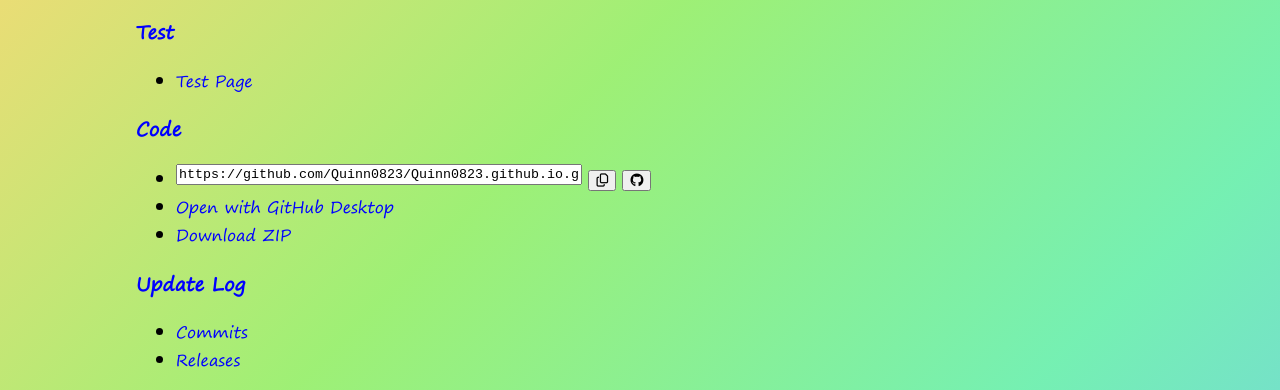
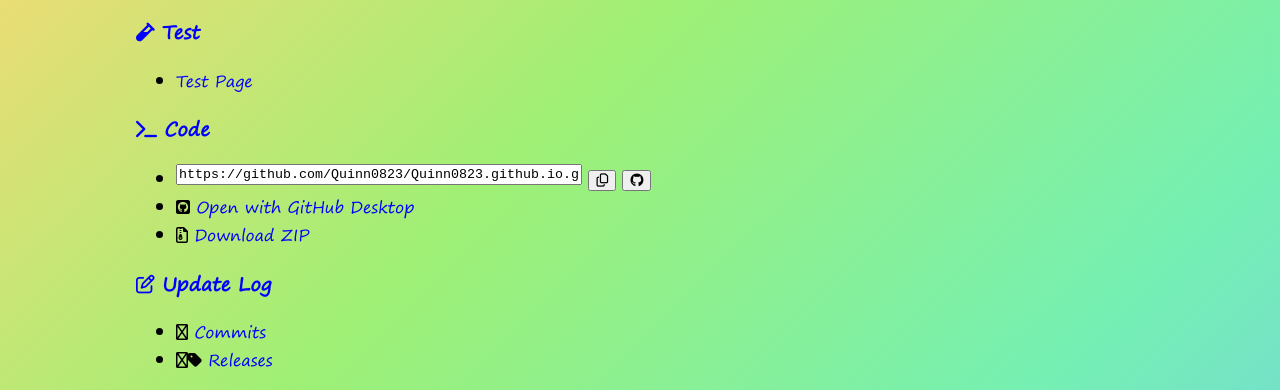
Before and after one commit to quinn0823/quinn0823.github.io, a plain HTML site: page about/index.html in a window 1280 px wide. Shown: the part 538-928 px from the top of the page. Drawn offline with Linux system fonts and the light colour scheme.

Commit message:
👨🏻 Add Logos 1
Former-commit-id: bad2f0fcc06bd9c59359b0667fa898b93a523cdd

```diff
--- a/about/index.html
+++ b/about/index.html
@@ -64,11 +64,11 @@
 				</tr>
 			</tbody>
 		</table>
-		<h3>Test</h3>
+		<h3><i class="fas fa-vial"></i> Test</h3>
 		<ul class="first">
 			<li><a href="/test">Test Page</a></li>
 		</ul>
-		<h3>Code</h3>
+		<h3><i class="fas fa-terminal"></i> Code</h3>
 		<ul class="first">
 			<li>
 				<textarea id="copy" style="margin: 0px; width: 400px; height: 15px; resize: none;" readOnly="true;">https://github.com/Quinn0823/Quinn0823.github.io.git</textarea>
@@ -95,13 +95,13 @@
 					<i class="fab fa-github"></i>
 				</button>
 			</li>
-			<li><a href="x-github-client://openRepo/https://github.com/Quinn0823/Quinn0823.github.io">Open with GitHub Desktop</a></li>
-			<li><a href="https://github.com/Quinn0823/Quinn0823.github.io/archive/main.zip">Download ZIP</a></li>
+			<li><i class="fab fa-github-square"></i> <a href="x-github-client://openRepo/https://github.com/Quinn0823/Quinn0823.github.io">Open with GitHub Desktop</a></li>
+			<li><i class="far fa-file-archive"></i> <a href="https://github.com/Quinn0823/Quinn0823.github.io/archive/main.zip">Download ZIP</a></li>
 		</ul>
-		<h3>Update Log</h3>
+		<h3><i class="far fa-edit"></i> Update Log</h3>
 		<ul class="first">
-			<li><a href="https://github.com/Quinn0823/Quinn0823.github.io/commits" target="_blank">Commits</a></li>
-			<li><a href="https://github.com/Quinn0823/Quinn0823.github.io/releases" target="_blank">Releases</a></li>
+			<li><i class="far fa-code-commit"></i> <a href="https://github.com/Quinn0823/Quinn0823.github.io/commits" target="_blank">Commits</a></li>
+			<li><i class="far fa-tag"></i><i class="fas fa-tag"></i> <a href="https://github.com/Quinn0823/Quinn0823.github.io/releases" target="_blank">Releases</a></li>
 		</ul>
 	</body>
 </html>
```
